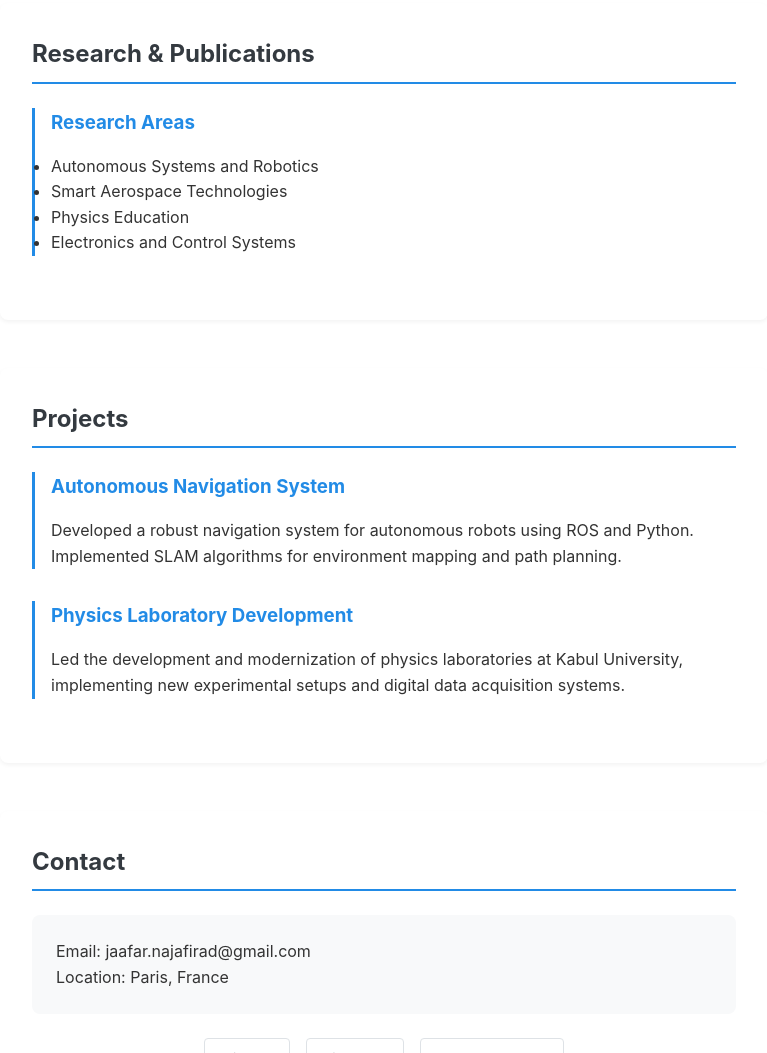
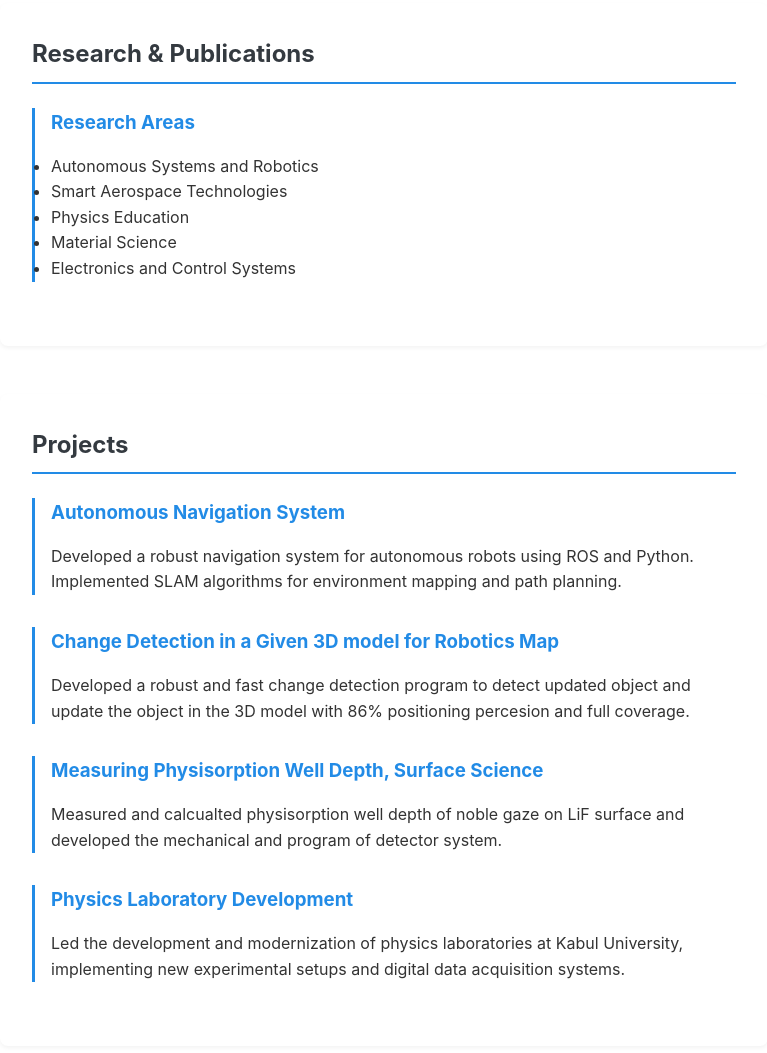
Before and after one commit to jnajafir/Jaafar-NAJAFI_RAD, a plain HTML site: page index.html in a window 1280 px wide. Shown: the part 2267-3320 px from the top of the page, without its empty margins (256-1023 px from the left). Drawn offline with Linux system fonts and the light colour scheme.

Commit message:
Update index.html

```diff
--- a/index.html
+++ b/index.html
@@ -296,7 +296,7 @@
                     <h4>Languages</h4>
                     <ul class="skill-list">
                         <li>English - Professional</li>
-                        <li>French - Professional</li>
+                        <li>French - B1</li>
                         <li>Persian - Native</li>
                     </ul>
                 </div>
@@ -334,6 +334,7 @@
                     <li>Autonomous Systems and Robotics</li>
                     <li>Smart Aerospace Technologies</li>
                     <li>Physics Education</li>
+                    <li>Material Science</li>
                     <li>Electronics and Control Systems</li>
                 </ul>
             </div>
@@ -345,6 +346,14 @@
             <div class="project">
                 <h3>Autonomous Navigation System</h3>
                 <p>Developed a robust navigation system for autonomous robots using ROS and Python. Implemented SLAM algorithms for environment mapping and path planning.</p>
+            </div>
+            <div class="project">
+                <h3>Change Detection in a Given 3D model for Robotics Map</h3>
+                <p>Developed a robust and fast change detection program to detect updated object and update the object in the 3D model with 86% positioning percesion and full coverage.</p>
+            </div>
+            <div class="project">
+                <h3>Measuring Physisorption Well Depth, Surface Science</h3>
+                <p>Measured and calcualted physisorption well depth of noble gaze on LiF surface and developed the mechanical and program of detector system.</p>
             </div>
             <div class="project">
                 <h3>Physics Laboratory Development</h3>
```
